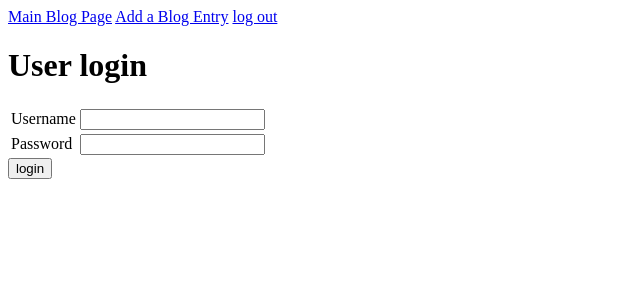
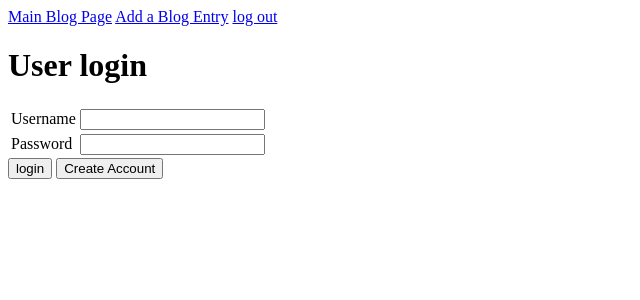
Before and after one commit to garymcdaniel/blogz, a Flask app: page / in a window 1280 px wide. Shown: the top 300 px of the page, without its empty margins (0-640 px from the left). Run offline with Flask 2, Linux system fonts and the light colour scheme.

Commit message:
I added the create account button to login.html, this correctly     redirects to the signup page

```diff
--- a/templates/login.html
+++ b/templates/login.html
@@ -18,5 +18,6 @@
         </tr>
     </table>
     <input type="submit" value="login">
+    <input type="submit" value="Create Account">
 </form>
 {% endblock %}
```
